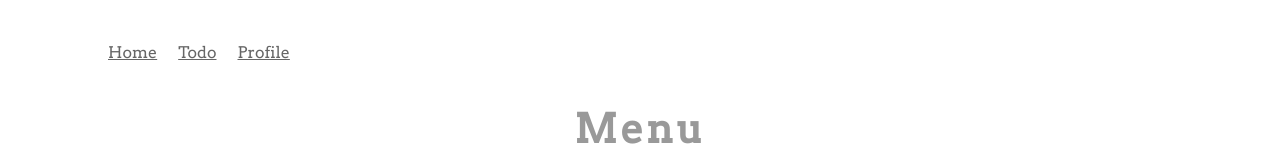
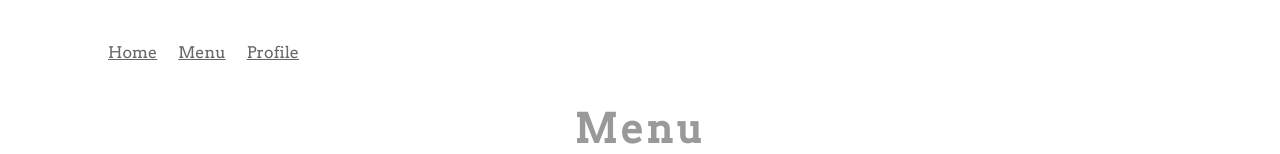
Before and after one commit to lopze94/creativeproject3, a Vue app in the folder vue-webpack/: page /#/menu in a window 1280 px wide. Shown: the top 154 px of the page. Built offline with nearby package versions, Linux system fonts and the light colour scheme.

Commit message:
fixed Menu

```diff
--- a/vue-webpack/src/components/AppHeader.vue
+++ b/vue-webpack/src/components/AppHeader.vue
@@ -4,7 +4,7 @@
 	<input type="checkbox" id="show-menu" role="button">
         <ul id="menu">
 	    <li><router-link to="/">Home</router-link></li>
-	    <li><router-link to="/todo">Todo</router-link></li>
+	    <li><router-link to="/menu">Menu</router-link></li>
 	    <li><router-link to="/profile">Profile</router-link></li>
 	</ul>
     </nav>
```
